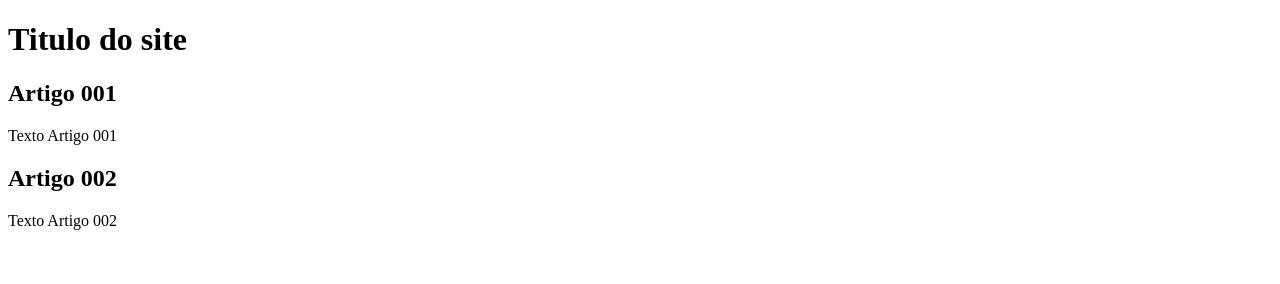
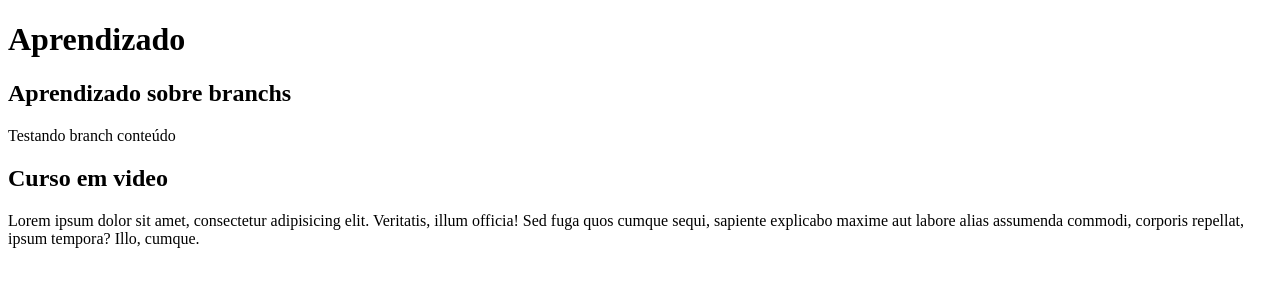
Before and after one commit to JoaoDelGiudice/projeto-site, a plain HTML site: page index.html in a window 1280 px wide. Drawn offline with Linux system fonts and the light colour scheme.

Commit message:
comecei a escrever o conteudo

```diff
--- a/index.html
+++ b/index.html
@@ -4,20 +4,20 @@
     <meta charset="UTF-8">
     <meta http-equiv="X-UA-Compatible" content="IE=edge">
     <meta name="viewport" content="width=device-width, initial-scale=1.0">
-    <title>Titulo do site</title>
+    <title></title>
 </head>
 <body>
     <main>
        <header>
-        <h1>Titulo do site</h1>
+        <h1>Aprendizado</h1>
        </header>
        <article>
-        <h2>Artigo 001</h2>
-            <p>Texto Artigo 001</p>
+        <h2>Aprendizado sobre branchs</h2>
+            <p>Testando branch conteúdo</p>
        </article>
        <article>
-       <H2>Artigo 002</H2>
-       <p>Texto Artigo 002</p>
+       <H2>Curso em video</H2>
+       <p>Lorem ipsum dolor sit amet, consectetur adipisicing elit. Veritatis, illum officia! Sed fuga quos cumque sequi, sapiente explicabo maxime aut labore alias assumenda commodi, corporis repellat, ipsum tempora? Illo, cumque.</p>
        </article>
     </main>
 </body>
```
